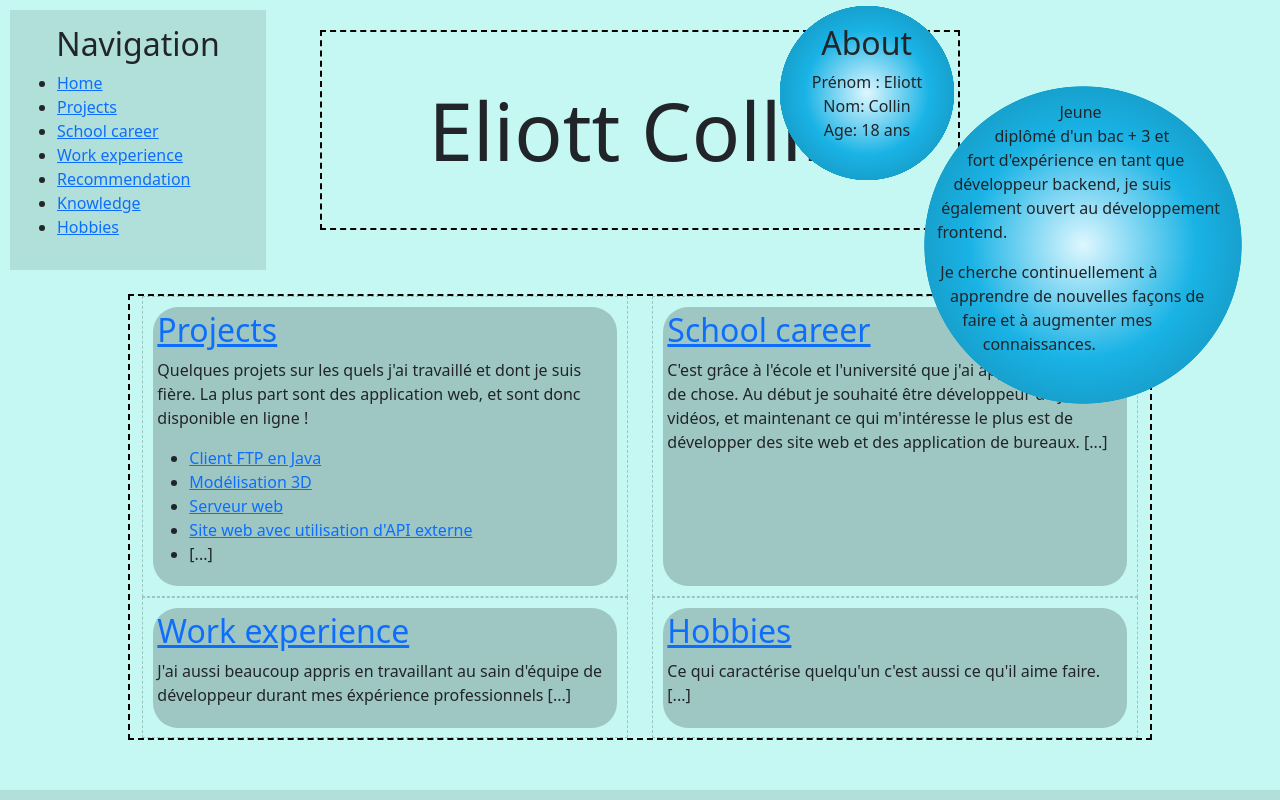
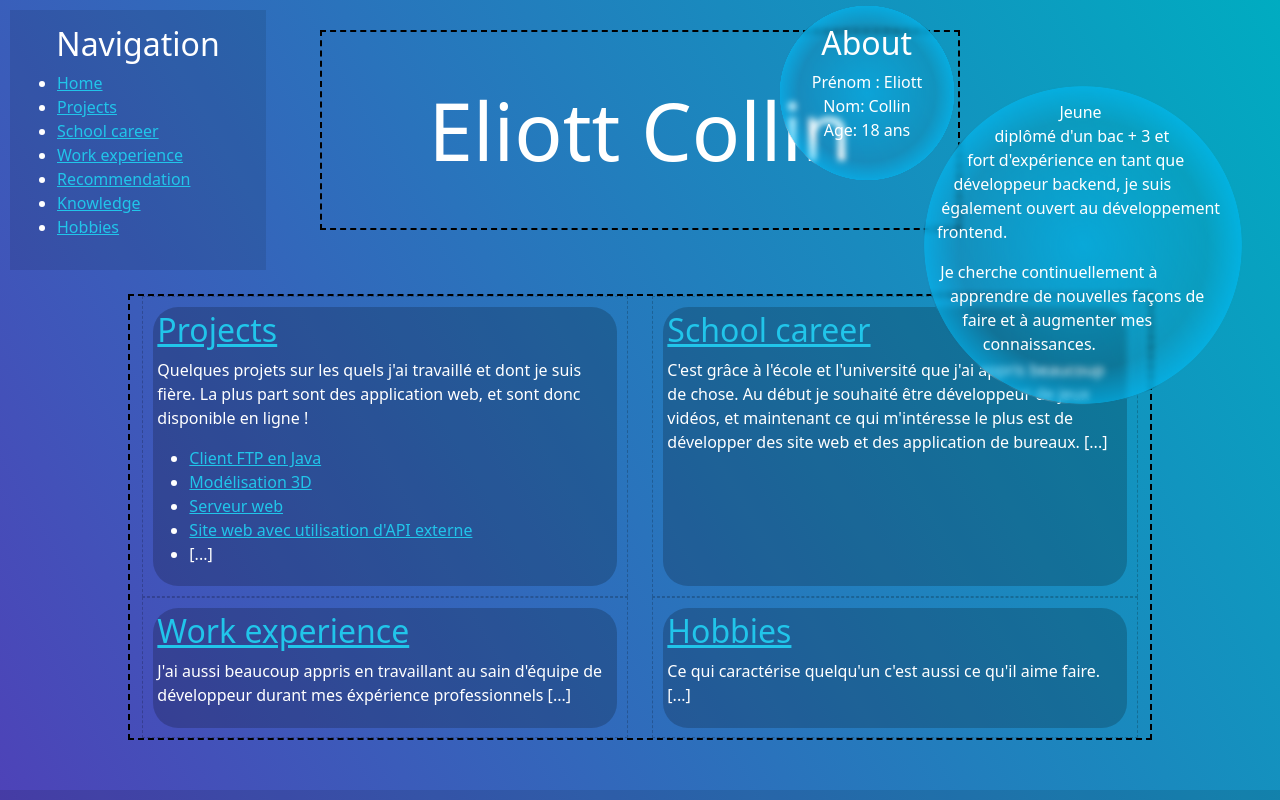
Before and after one commit to Elioce33/eportfolio, a Next.js app: page / in a window 1280 px wide. Shown: the top 800 px of the page. Built offline with nearby package versions, Linux system fonts and the light colour scheme.

Commit message:
feat: change bubble style and body background

```diff
--- a/app/globals.scss
+++ b/app/globals.scss
@@ -34,9 +34,15 @@ html, body {
 body {
   /* background: url("../images/website_under_construct.gif") center; */
   /* background-size: cover; */
-  background-color: rgb(197, 248, 243);
+  //background-color: rgb(197, 248, 243);
+  background: linear-gradient(60deg, rgba(84,58,183,1) 0%, rgba(0,172,193,1) 100%);
+  color: white;
 }
 
+a {
+  color: rgb(33, 197, 234);
+  //text-decoration: none;
+}
 
 .presentation_bubbles {
   position: absolute;
--- a/components/Bubble.module.css
+++ b/components/Bubble.module.css
@@ -7,11 +7,14 @@
     margin: 0;
     background: radial-gradient(
             ellipse at center,
-            rgb(222, 247, 255) 0%,
-            rgb(25, 179, 229) 50%,
-            rgb(23, 161, 206) 70%,
+            rgba(0, 193, 255, 0.4) 0%,
+            rgba(32, 134, 167, 0) 55%,
+            rgba(0, 193, 255, 0.5) 70%,
             rgba(0, 0, 0, 0) 70.3%
     );
+    backdrop-filter: blur(3px);
+    border-radius: 50%;
+
     height: 100%;
     width: 100%;
 }
```
